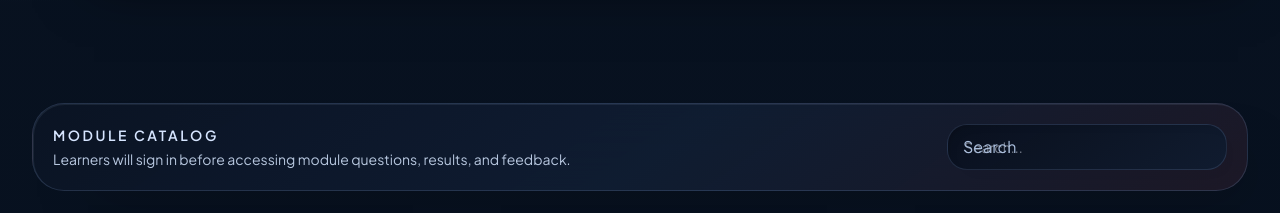
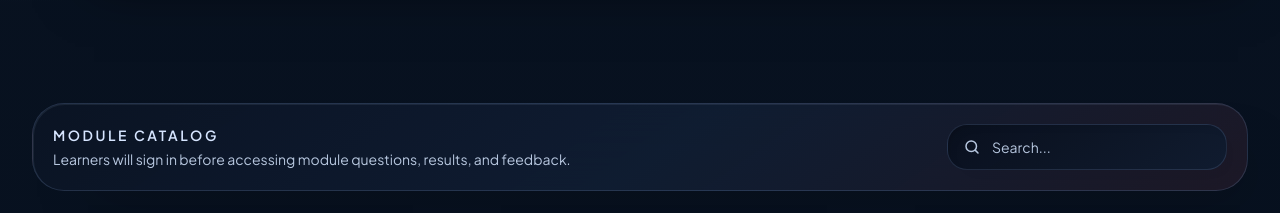
Before and after one commit to Nyantakyi-Francis/math-quiz-portal, a Next.js app: page / in a window 1280 px wide. Shown: the part 980-1193 px from the top of the page. Built offline with nearby package versions, Linux system fonts and the light colour scheme; no server answers.

Commit message:
search and wave

```diff
--- a/app/(learner)/messages/[messageId]/page.tsx
+++ b/app/(learner)/messages/[messageId]/page.tsx
@@ -48,14 +48,14 @@ export default async function MessageDetailPage({ params }: MessageDetailPagePro
               </div>
 
               <div className="text-right">
-                <span className="rounded-full bg-slate-100 px-3 py-1 text-xs font-semibold uppercase tracking-[0.16em] text-slate-600">
+                <span className="message-pill rounded-full px-3 py-1 text-xs font-semibold uppercase tracking-[0.16em]">
                   {snapshot.message.type}
                 </span>
                 <p className="mt-3 text-sm text-slate-500">
                   Sent {new Date(snapshot.message.createdAt).toLocaleString()}
                 </p>
                 {snapshot.message.readAt ? (
-                  <p className="mt-1 text-xs uppercase tracking-[0.16em] text-slate-400">
+                  <p className="mt-1 text-xs uppercase tracking-[0.16em] text-slate-500">
                     Opened {new Date(snapshot.message.readAt).toLocaleString()}
                   </p>
                 ) : null}
--- a/app/globals.css
+++ b/app/globals.css
@@ -15,6 +15,7 @@
   --accent: #b88b39;
   --accent-soft: #f5ead1;
   --ring: rgba(47, 99, 191, 0.18);
+  --focus-ring: rgba(47, 99, 191, 0.55);
   --shadow-cool: rgba(68, 94, 132, 0.18);
   --shadow-warm: rgba(255, 255, 255, 0.88);
   --header-border: rgba(255, 255, 255, 0.45);
@@ -40,6 +41,7 @@ html[data-theme="night"] {
   --accent: #f0bf67;
   --accent-soft: rgba(240, 191, 103, 0.14);
   --ring: rgba(127, 172, 255, 0.24);
+  --focus-ring: rgba(127, 172, 255, 0.62);
   --shadow-cool: rgba(0, 0, 0, 0.42);
   --shadow-warm: rgba(77, 113, 177, 0.08);
   --header-border: rgba(135, 163, 213, 0.18);
@@ -128,6 +130,12 @@ html[data-theme="night"] body::before {
 a {
   color: inherit;
   text-decoration: none;
+}
+
+.focus-outline:focus-visible {
+  outline: 3px solid var(--focus-ring);
+  outline-offset: 4px;
+  border-radius: 0.85rem;
 }
 
 ::selection {
@@ -258,6 +266,10 @@ html[data-theme="night"] .button-secondary:hover {
     8px 8px 20px -20px rgba(79, 102, 137, 0.34);
 }
 
+.field-has-leading {
+  padding-left: 2.75rem;
+}
+
 html[data-theme="night"] .field {
   color: var(--ink);
   border-color: rgba(135, 163, 213, 0.18);
@@ -270,6 +282,55 @@ html[data-theme="night"] .field {
 
 .field:focus {
   border-color: rgba(47, 99, 191, 0.34);
+}
+
+.field::placeholder {
+  color: #64748b;
+  opacity: 1;
+}
+
+html[data-theme="night"] .field::placeholder {
+  color: #b7c7df;
+}
+
+.message-bubble {
+  border-width: 1px;
+}
+
+.message-bubble-incoming-read {
+  border-color: rgba(226, 232, 240, 0.9);
+  background: rgba(255, 255, 255, 0.85);
+  color: #334155;
+}
+
+.message-bubble-incoming-unread {
+  border-color: rgba(253, 230, 138, 0.95);
+  background: rgba(255, 251, 235, 0.9);
+  color: #1f2937;
+}
+
+html[data-theme="night"] .message-bubble-incoming-read {
+  border-color: rgba(135, 163, 213, 0.18);
+  background: rgba(7, 14, 26, 0.78);
+  color: var(--ink);
+}
+
+html[data-theme="night"] .message-bubble-incoming-unread {
+  border-color: rgba(240, 191, 103, 0.28);
+  background: rgba(240, 191, 103, 0.12);
+  color: var(--ink);
+}
+
+.message-pill {
+  border: 1px solid rgba(19, 35, 63, 0.1);
+  background: rgba(19, 35, 63, 0.05);
+  color: #475569;
+}
+
+html[data-theme="night"] .message-pill {
+  border-color: rgba(202, 221, 255, 0.14);
+  background: rgba(202, 221, 255, 0.08);
+  color: #d8e6fb;
 }
 
 .eyebrow {
--- a/components/app-shell.tsx
+++ b/components/app-shell.tsx
@@ -24,7 +24,7 @@ export function AppShell({
           <div className="flex items-center gap-4">
             <div className="logo-mark">NF</div>
             <div>
-              <Link className="text-lg font-black tracking-tight text-slate-900" href="/">
+              <Link className="focus-outline text-lg font-black tracking-tight text-slate-900" href="/">
                 Math Quiz Portal
               </Link>
               <p className="mt-1 text-sm text-slate-500">{description}</p>
--- a/components/learner-module-catalog.tsx
+++ b/components/learner-module-catalog.tsx
@@ -33,17 +33,44 @@ export function LearnerModuleCatalog({ modules }: LearnerModuleCatalogProps) {
           </p>
         </div>
         <label className="relative block min-w-[280px]">
-          <span className="sr-only"></span>
+          <span className="sr-only">Search modules</span>
           <input
-            className="field pl-11"
+            className="field field-has-leading"
             onChange={(event) => setQuery(event.target.value)}
             placeholder="Search..."
             type="search"
             value={query}
           />
-          <span className="pointer-events-none absolute left-4 top-1/2 -translate-y-1/2 text-slate-400">
-            Search
-          </span>
+          {query ? null : (
+            <span
+              aria-hidden="true"
+              className="pointer-events-none absolute left-4 top-1/2 -translate-y-1/2 text-slate-500"
+            >
+              <svg
+                aria-hidden="true"
+                fill="none"
+                height="18"
+                viewBox="0 0 24 24"
+                width="18"
+                xmlns="http://www.w3.org/2000/svg"
+              >
+                <path
+                  d="M11 4a7 7 0 1 1 0 14 7 7 0 0 1 0-14Z"
+                  stroke="currentColor"
+                  strokeLinecap="round"
+                  strokeLinejoin="round"
+                  strokeWidth="2"
+                />
+                <path
+                  d="M20 20l-3.5-3.5"
+                  stroke="currentColor"
+                  strokeLinecap="round"
+                  strokeLinejoin="round"
+                  strokeWidth="2"
+                />
+              </svg>
+            </span>
+          )}
         </label>
       </div>
 
--- a/components/loading-states.tsx
+++ b/components/loading-states.tsx
@@ -8,7 +8,7 @@ function LoadingBlock({ className }: LoadingBlockProps) {
 
 function LoadingHeader() {
   return (
-    <header className="border-b border-slate-200/80 bg-white/85 backdrop-blur">
+    <header className="chrome-header border-b backdrop-blur-2xl">
       <div className="shell flex flex-col gap-4 py-4 md:flex-row md:items-center md:justify-between">
         <div className="space-y-2">
           <LoadingBlock className="h-7 w-48 rounded-full" />
@@ -94,7 +94,7 @@ export function AuthPageLoading() {
 export function HomePageLoading() {
   return (
     <div className="min-h-screen">
-      <header className="border-b border-slate-200/80 bg-white/85 backdrop-blur">
+      <header className="chrome-header border-b backdrop-blur-2xl">
         <div className="shell flex h-18 items-center justify-between py-4">
           <div className="flex items-center gap-3">
             <LoadingBlock className="h-11 w-11 rounded-2xl" />
--- a/components/module-catalog.tsx
+++ b/components/module-catalog.tsx
@@ -33,17 +33,44 @@ export function ModuleCatalog({ modules }: ModuleCatalogProps) {
           </p>
         </div>
         <label className="relative block min-w-[280px]">
-          <span className="sr-only"></span>
+          <span className="sr-only">Search modules</span>
           <input
-            className="field pl-11"
+            className="field field-has-leading"
             onChange={(event) => setQuery(event.target.value)}
             placeholder="Search..."
             type="search"
             value={query}
           />
-          <span className="pointer-events-none absolute left-4 top-1/2 -translate-y-1/2 text-slate-400">
-            Search
-          </span>
+          {query ? null : (
+            <span
+              aria-hidden="true"
+              className="pointer-events-none absolute left-4 top-1/2 -translate-y-1/2 text-slate-500"
+            >
+              <svg
+                aria-hidden="true"
+                fill="none"
+                height="18"
+                viewBox="0 0 24 24"
+                width="18"
+                xmlns="http://www.w3.org/2000/svg"
+              >
+                <path
+                  d="M11 4a7 7 0 1 1 0 14 7 7 0 0 1 0-14Z"
+                  stroke="currentColor"
+                  strokeLinecap="round"
+                  strokeLinejoin="round"
+                  strokeWidth="2"
+                />
+                <path
+                  d="M20 20l-3.5-3.5"
+                  stroke="currentColor"
+                  strokeLinecap="round"
+                  strokeLinejoin="round"
+                  strokeWidth="2"
+                />
+              </svg>
+            </span>
+          )}
         </label>
       </div>
 
--- a/components/theme-toggle.tsx
+++ b/components/theme-toggle.tsx
@@ -71,11 +71,11 @@ export function ThemeToggle() {
   return (
     <div className="theme-toggle-wrap">
       <div className="theme-toggle-panel">
-        <button className="theme-toggle-button" onClick={toggleTheme} type="button">
+        <button className="focus-outline theme-toggle-button" onClick={toggleTheme} type="button">
           {resolvedTheme === "day" ? "Night mode" : "Day mode"}
         </button>
         <button
-          className={`theme-toggle-auto ${preference === "auto" ? "theme-toggle-auto-active" : ""}`}
+          className={`focus-outline theme-toggle-auto ${preference === "auto" ? "theme-toggle-auto-active" : ""}`}
           onClick={() => setPreference("auto")}
           type="button"
         >
```
Also changed, not shown: app/(admin)/admin/page.tsx (+4 -4 lines), app/(learner)/messages/page.tsx (+7 -11 lines), components/site-footer.tsx (+4 -4 lines).
